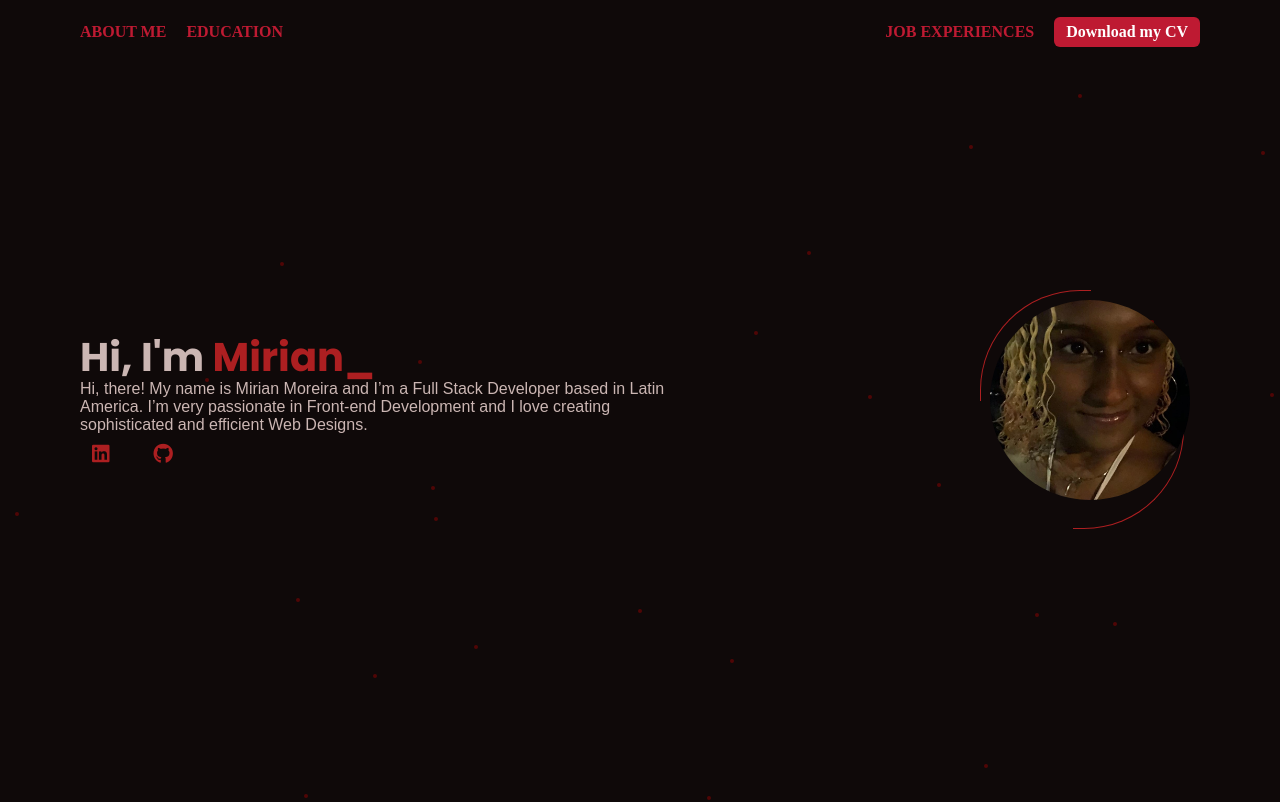
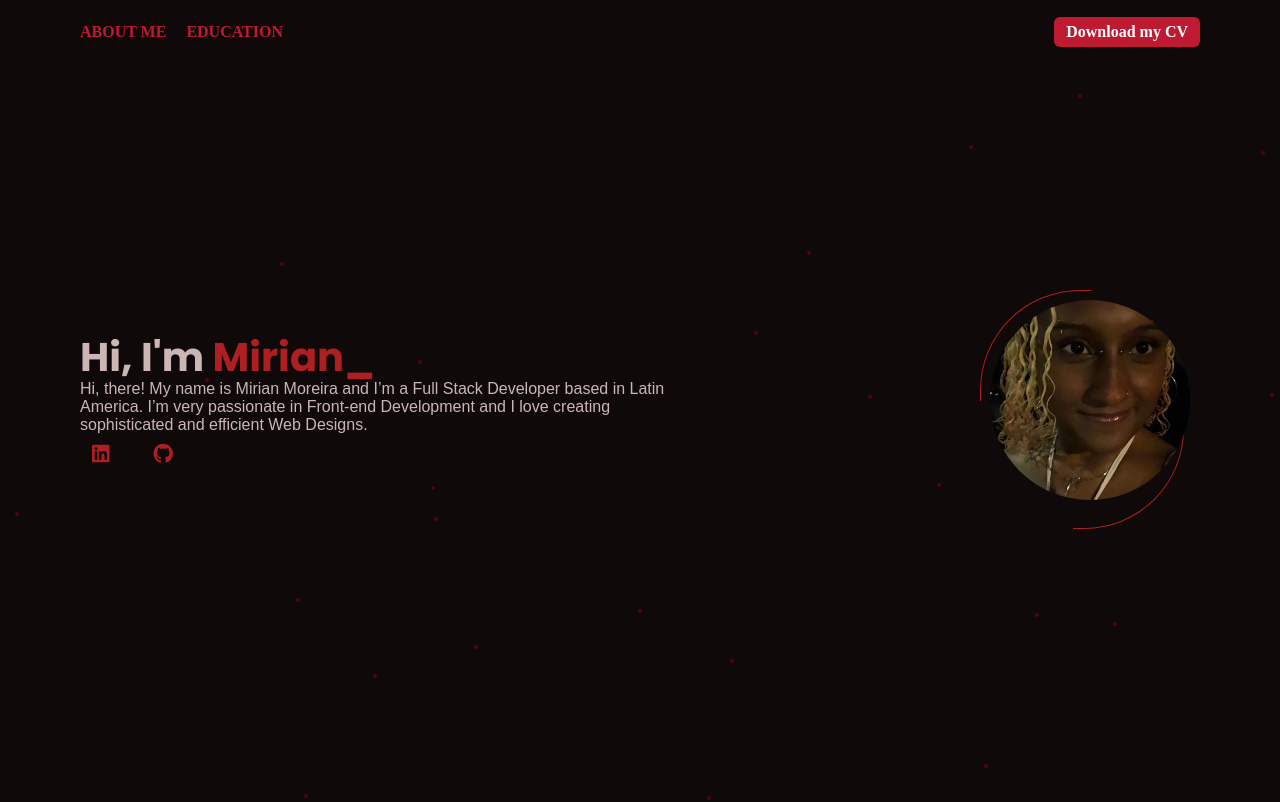
Before and after one commit to zagvii/my-portfolio, a React (Vite) app: page / in a window 1280 px wide. Shown: the top 802 px of the page. Built offline with nearby package versions, Linux system fonts and the light colour scheme; no server answers; a web font is replaced by a local one.

Commit message:
unable job experiences button

```diff
--- a/src/components/Header.jsx
+++ b/src/components/Header.jsx
@@ -11,7 +11,7 @@ function Header () {
                     <li><a href="#education-section">EDUCATION</a></li>
                 </div>
                 <div class="right-group">
-                    <li><a href="#experiences-section">JOB EXPERIENCES</a></li>
+                    {/* <li><a href="#experiences-section">JOB EXPERIENCES</a></li> */}
                     <a className="resume-button-header" href="assets/resume-EN.pdf" download>Download my CV</a>
                 </div>
                 </ul>
```
